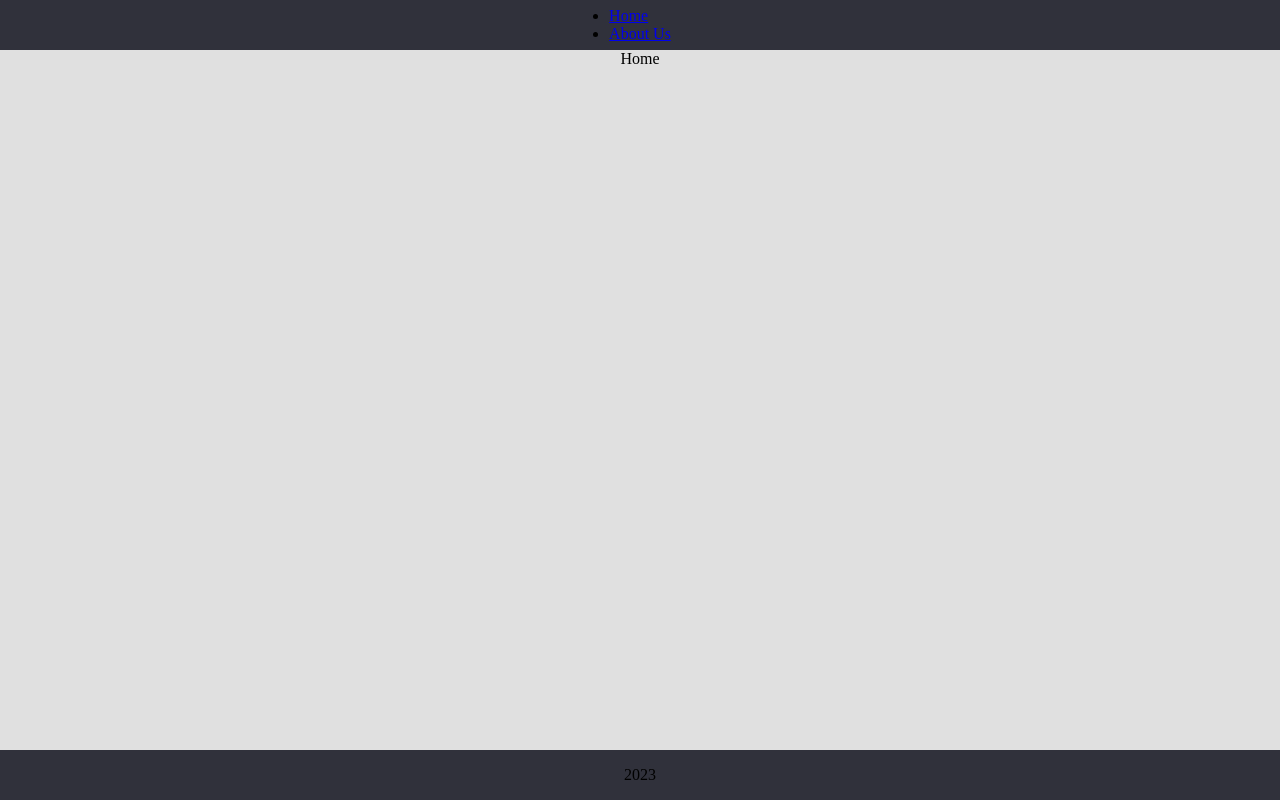
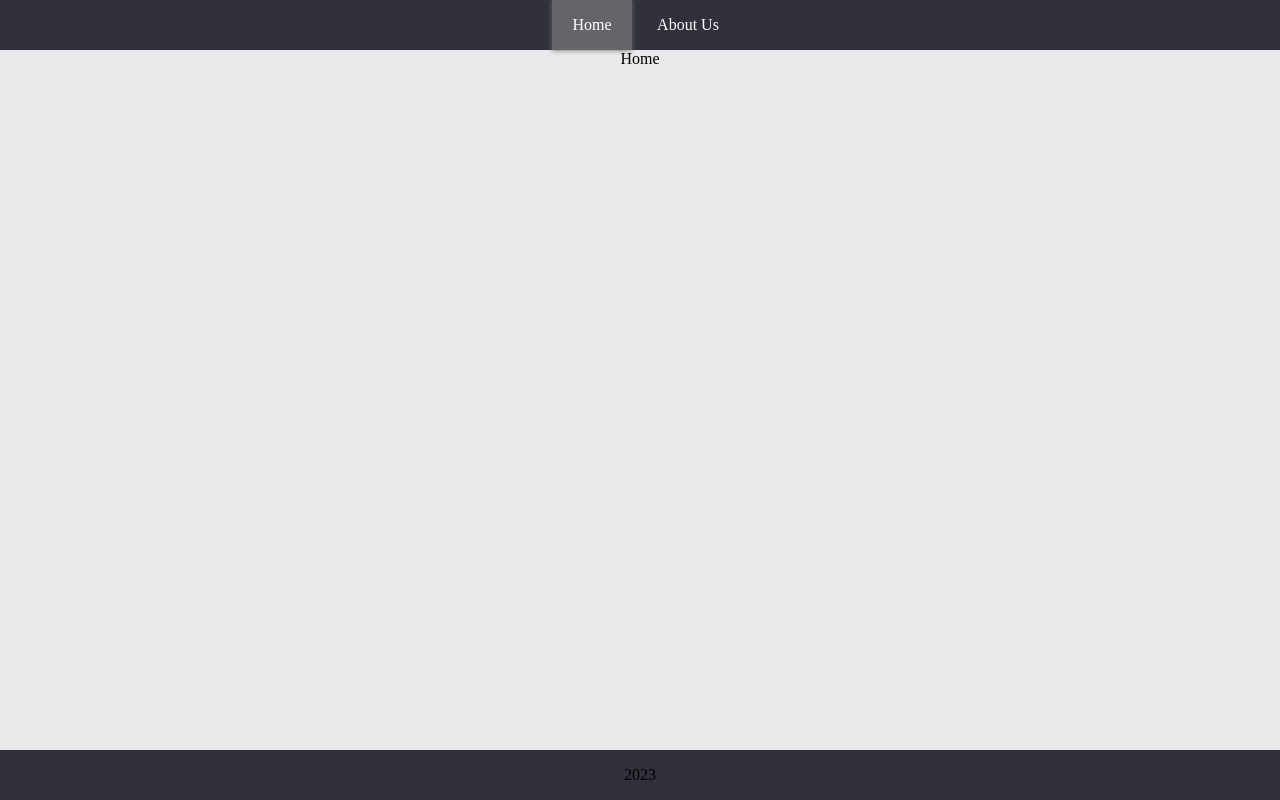
Before and after one commit to AleksandrYermolaev/React, a React (Vite) app: page / in a window 1280 px wide. Built offline with nearby package versions, Linux system fonts and the light colour scheme.

Commit message:
feat: add styles to navbar

```diff
--- a/src/components/Layout/Layout.module.scss
+++ b/src/components/Layout/Layout.module.scss
@@ -6,7 +6,6 @@
   width: 100%;
   height: 100vh;
   background-color: $background-color;
-}
 
   .header,
   .footer {
@@ -23,3 +22,4 @@
     margin: 0 auto;
     flex-grow: 1;
   }
+}
--- /dev/null
+++ b/src/components/Navbar/Navbar.module.scss
@@ -0,0 +1,43 @@
+@import '../../styles/variables';
+
+.navigate {
+  width: 100%;
+  height: 100%;
+}
+
+.list {
+  display: flex;
+  justify-content: center;
+  width: 100%;
+  height: 100%;
+  gap: 1rem;
+
+  li {
+    min-width: 80px;
+    height: 100%;
+    list-style-type: none;
+    text-align: center;
+    height: 100%;
+    display: flex;
+
+    .link,
+    .activeLink {
+      width: 100%;
+      display: flex;
+      align-items: center;
+      justify-content: center;
+      color: $text-colot-secondary;
+      text-decoration: none;
+      transition: $transition-all;
+
+      &:hover {
+        box-shadow: 0 0 5px #ffffff inset;
+      }
+    }
+
+    .activeLink {
+      background-color: $header-color-active;
+      box-shadow: 0 0 5px $header-color-active;
+    }
+  }
+}
--- a/src/components/Navbar/Navbar.tsx
+++ b/src/components/Navbar/Navbar.tsx
@@ -1,14 +1,22 @@
 import { NavLink } from 'react-router-dom';
+import classes from './Navbar.module.scss';
+
+const setActive = (props: { isActive: boolean; isPending: boolean }): string | undefined =>
+  props.isPending ? 'pending' : props.isActive ? classes.activeLink : classes.link;
 
 const Navbar = () => {
   return (
-    <nav>
-      <ul>
+    <nav className={classes.navigate}>
+      <ul className={classes.list}>
         <li>
-          <NavLink to={'/'}>Home</NavLink>
+          <NavLink className={setActive} to={'/'}>
+            Home
+          </NavLink>
         </li>
         <li>
-          <NavLink to={'/about'}>About Us</NavLink>
+          <NavLink className={setActive} to={'/about'}>
+            About Us
+          </NavLink>
         </li>
       </ul>
     </nav>
--- a/src/styles/_variables.scss
+++ b/src/styles/_variables.scss
@@ -1,3 +1,5 @@
 $header-color: #30313b;
-$header-color-active: #292c57;
-$background-color: #e0e0e0;
+$header-color-active: #63656b;
+$background-color: #e9e9e9;
+$text-colot-secondary: #ffffff;
+$transition-all: 0.2s all ease-in;
```
Also changed, not shown: 1 other file (tests, documents, lock files or other folders). Lines whose indentation alone changed are shown as unchanged.
